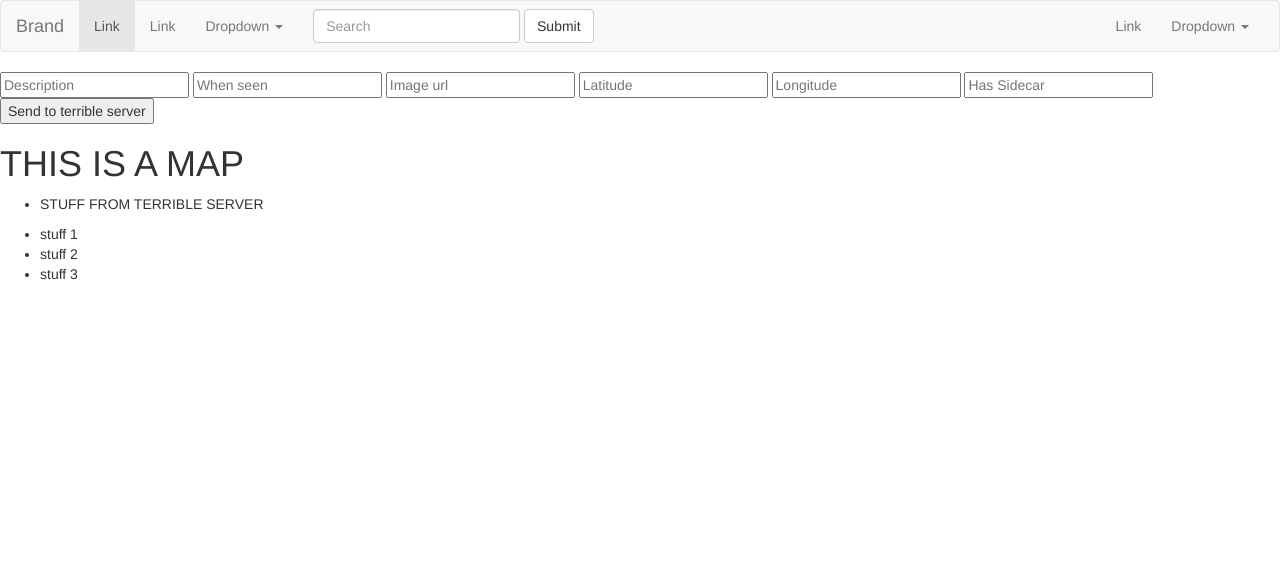
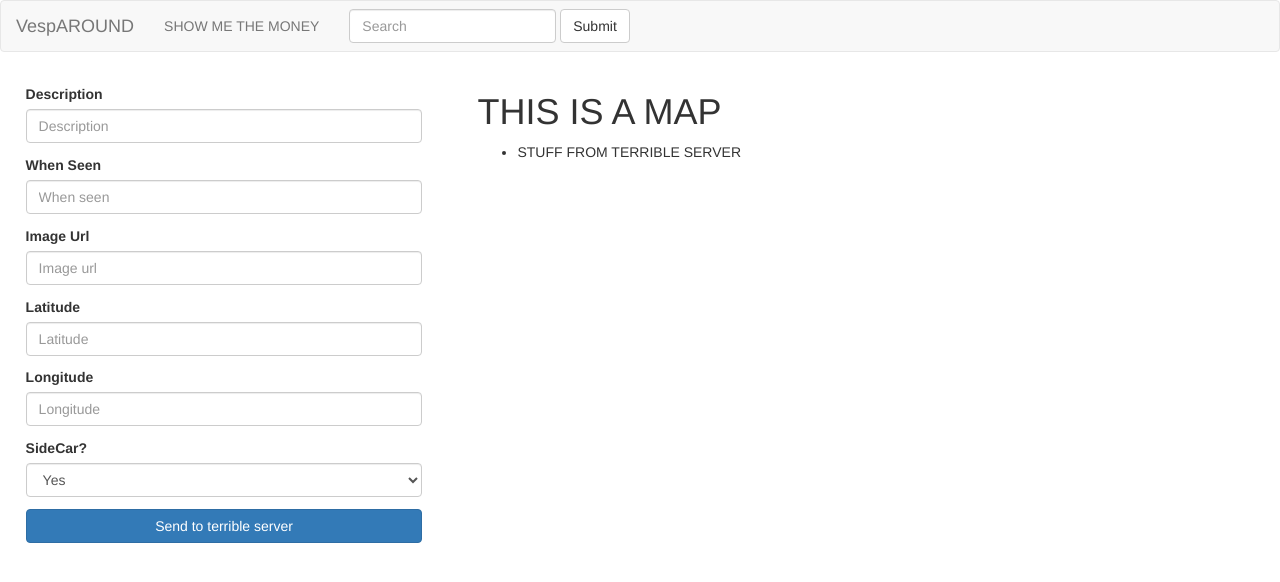
Before and after one commit to hotwing78/Vespa, a website: page public/index.html in a window 1280 px wide. Drawn offline with nearby package versions, Linux system fonts and the light colour scheme.

Commit message:
changed css

```diff
--- a/public/app.js
+++ b/public/app.js
@@ -9,7 +9,7 @@ var vespaPage  = {
   },
 
   styling: function() {
-
+    vespaPage.read();
   },
 
   events: function() {
--- a/public/index.html
+++ b/public/index.html
@@ -4,11 +4,11 @@
     <meta charset="utf-8">
     <title>VespaAround</title>
     <link rel="stylesheet" href="node_modules/bootstrap/dist/css/bootstrap.css" media="screen" title="no title" charset="utf-8">
+    <link rel="stylesheet" href="styles.css" media="screen" title="no title" charset="utf-8">
   </head>
   <body>
     <nav class="navbar navbar-default">
       <div class="container-fluid">
-        <!-- Brand and toggle get grouped for better mobile display -->
         <div class="navbar-header">
           <button type="button" class="navbar-toggle collapsed" data-toggle="collapse" data-target="#bs-example-navbar-collapse-1" aria-expanded="false">
             <span class="sr-only">Toggle navigation</span>
@@ -16,26 +16,12 @@
             <span class="icon-bar"></span>
             <span class="icon-bar"></span>
           </button>
-          <a class="navbar-brand" href="#">Brand</a>
+          <a class="navbar-brand" href="#">VespAROUND</a>
         </div>
 
-        <!-- Collect the nav links, forms, and other content for toggling -->
         <div class="collapse navbar-collapse" id="bs-example-navbar-collapse-1">
           <ul class="nav navbar-nav">
-            <li class="active"><a href="#">Link <span class="sr-only">(current)</span></a></li>
-            <li><a href="#">Link</a></li>
-            <li class="dropdown">
-              <a href="#" class="dropdown-toggle" data-toggle="dropdown" role="button" aria-haspopup="true" aria-expanded="false">Dropdown <span class="caret"></span></a>
-              <ul class="dropdown-menu">
-                <li><a href="#">Action</a></li>
-                <li><a href="#">Another action</a></li>
-                <li><a href="#">Something else here</a></li>
-                <li role="separator" class="divider"></li>
-                <li><a href="#">Separated link</a></li>
-                <li role="separator" class="divider"></li>
-                <li><a href="#">One more separated link</a></li>
-              </ul>
-            </li>
+            <li><a href="#">SHOW ME THE MONEY</a></li>
           </ul>
           <form class="navbar-form navbar-left" role="search">
             <div class="form-group">
@@ -44,17 +30,6 @@
             <button type="submit" class="btn btn-default">Submit</button>
           </form>
           <ul class="nav navbar-nav navbar-right">
-            <li><a href="#">Link</a></li>
-            <li class="dropdown">
-              <a href="#" class="dropdown-toggle" data-toggle="dropdown" role="button" aria-haspopup="true" aria-expanded="false">Dropdown <span class="caret"></span></a>
-              <ul class="dropdown-menu">
-                <li><a href="#">Action</a></li>
-                <li><a href="#">Another action</a></li>
-                <li><a href="#">Something else here</a></li>
-                <li role="separator" class="divider"></li>
-                <li><a href="#">Separated link</a></li>
-              </ul>
-            </li>
           </ul>
         </div><!-- /.navbar-collapse -->
       </div><!-- /.container-fluid -->
@@ -62,13 +37,34 @@
 
     <aside class="">
       <form class="">
-        <input type="text" name="desc" value="" placeholder="Description">
-        <input type="text" name="time" value="" placeholder="When seen">
-        <input type="text" name="image" value="" placeholder="Image url">
-        <input type="text" name="lat" value="" placeholder="Latitude">
-        <input type="text" name="long" value="" placeholder="Longitude">
-        <input type="check" name="hasSidecar" value="" placeholder="Has Sidecar">
-        <input type="submit" name="name" value="Send to terrible server">
+        <fieldset>
+          <label for="Description">Description</label>
+          <input type="text" name="desc" value="" class="form-control" placeholder="Description">
+        </fieldset>
+        <fieldset>
+          <label for="Description">When Seen</label>
+          <input type="text" name="time" value="" class="form-control" placeholder="When seen">
+        </fieldset>
+        <fieldset>
+          <label for="Description">Image Url</label>
+          <input type="text" name="image" value="" class="form-control" placeholder="Image url">
+        </fieldset>
+        <fieldset>
+          <label for="latitude">Latitude</label>
+          <input type="text" name="lat" value="" class="form-control" placeholder="Latitude">
+        </fieldset>
+        <fieldset>
+          <label for="longitude">Longitude</label>
+          <input type="text" name="long" value="" class="form-control" placeholder="Longitude">
+        </fieldset>
+        <fieldset>
+          <label for="sidecar">SideCar?</label>
+          <select class="form-control" id="">
+           <option value="true">Yes</option>
+           <option vale="false">No</option>
+         </select>
+        </fieldset>
+        <button type="submit" name="name" class="btn btn-primary" value="">Send to terrible server</button>
       </form>
     </aside>
 
@@ -79,17 +75,18 @@
       </ul>
     </section>
 
-    <footer>
+    <!-- <footer>
       <ul>
         <li>stuff 1</li>
         <li>stuff 2</li>
         <li>stuff 3</li>
       </ul>
-    </footer>
+    </footer> -->
 
 
     <script src="node_modules/underscore/underscore.js" charset="utf-8"></script>
     <script src="node_modules/jquery/dist/jquery.js" charset="utf-8"></script>
+    <script src="templates.js" charset="utf-8"></script>
     <script src="app.js" charset="utf-8"></script>
   </body>
 </html>
--- a/public/package.json
+++ b/public/package.json
@@ -4,7 +4,8 @@
   "description": "",
   "main": "index.js",
   "scripts": {
-    "test": "echo \"Error: no test specified\" && exit 1"
+    "sass": "node-sass styles.scss styles.css -w",
+    "start": "serve & npm run sass"
   },
   "author": "",
   "license": "ISC",
--- /dev/null
+++ b/public/styles.scss
@@ -0,0 +1,19 @@
+aside {
+  width: 35%;
+  display: inline-block;
+  padding: 0 2%;
+  label {
+    margin-top: 3%;
+  }
+  button {
+    width: 100%;
+    margin-top: 3%;
+  }
+}
+
+section {
+  vertical-align: top;
+  width: 60%;
+  padding-left: 2%;
+  display: inline-block;
+}
--- /dev/null
+++ b/public/templates.js
@@ -0,0 +1,3 @@
+var tmpl = {
+  vespaLI: `<li>${item.desc} ${item.lat} ${item.lon} ${item.image} ${item.hasSidecar}</li>`
+}
```
Also changed, not shown: public/styles.css (added).
